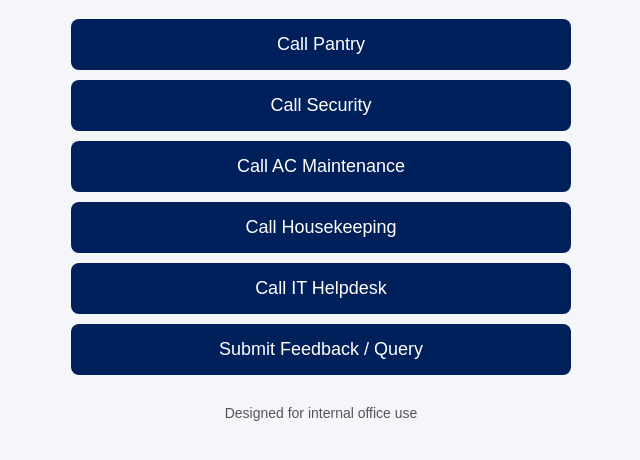
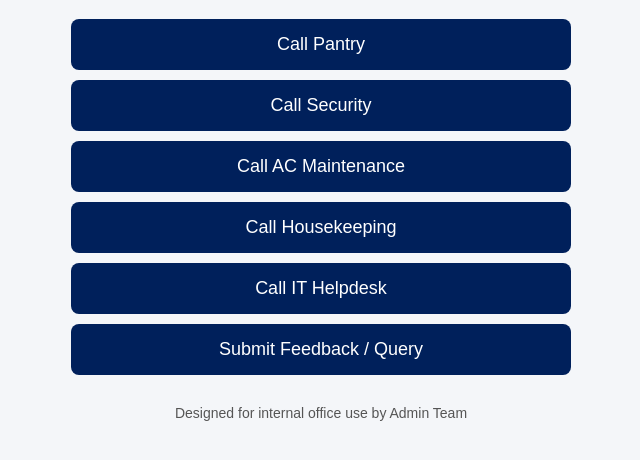
Before and after one commit to Mrpatil04/Position-sizing-calculator-PATILXBT-, a plain HTML site: page index.html in a window 1280 px wide. Shown: the part 180-640 px from the top of the page, without its empty margins (319-959 px from the left). Drawn offline with Linux system fonts and the light colour scheme.

Commit message:
Update index.html

```diff
--- a/index.html
+++ b/index.html
@@ -58,7 +58,7 @@
 
     <a class="btn" href="https://forms.gle/exampleform" target="_blank">Submit Feedback / Query</a>
 
-    <div class="footer">Designed for internal office use</div>
+    <div class="footer">Designed for internal office use by Admin Team </div>
   </div>
 </body>
 </html>
```
